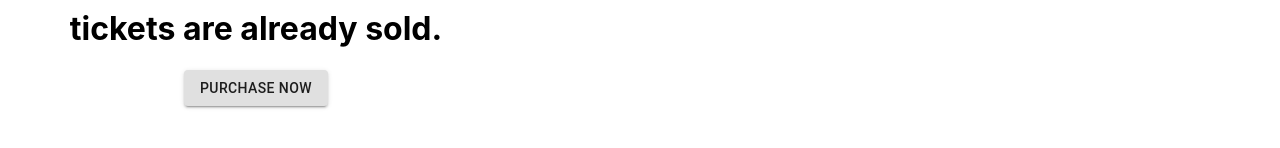
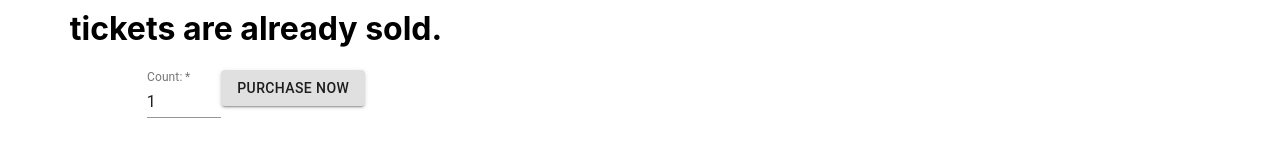
Before and after one commit to CS601-F21/project4-keshashah, a React (Create React App) app in the folder client_ticketbooth/: page /Event/1 in a window 1280 px wide. Shown: the part 366-514 px from the top of the page. Built offline with nearby package versions, Linux system fonts and the light colour scheme; no server answers.

Commit message:
Added front end for purchasing tickets

```diff
--- a/client_ticketbooth/src/components/EventPage/ShowEventDetails.js
+++ b/client_ticketbooth/src/components/EventPage/ShowEventDetails.js
@@ -1,9 +1,10 @@
-import React, {useEffect} from 'react';
+import React, {useState, useEffect} from 'react';
 import { useDispatch, useSelector } from 'react-redux';
 import Appbar from '../Reusables/Appbar.js';
 import { useParams } from 'react-router-dom';
 import {getEventById} from '../../state/action-creators/eventAction.js';
-import {Button} from '@material-ui/core';
+import {Button, TextField} from '@material-ui/core';
+import {purchaseTickets} from '../../state/action-creators/eventAction.js';
 
  function getDifferenceInDays(date1, date2) {
     const diffInMs = Math.abs(date2 - date1);
@@ -41,6 +42,18 @@ function ShowEventDetails() {
       dispatch(getEventById(id));
     }, [id]);
 
+    const [tickets, setTickets] = useState(1);
+
+    const onPurchaseButtonClick = () => {
+        const newtickets = {
+            userId: 1, //HARDCODED
+            eventId: id,
+            count: tickets
+          }
+        dispatch(purchaseTickets(newtickets));
+      };
+
+
     // const [eventid, setEventid] = React.useState(null);
 
 
@@ -65,13 +78,28 @@ function ShowEventDetails() {
                         <h4> {getDifferenceInSeconds(new Date(eventDetail.startTime),new Date())} second(s),</h4>
                         <br/>
                         <h1>{eventDetail.ticketsSold} tickets are already sold. </h1>
+                        <div>
+
+                            <TextField style = {{width:"20%"}}
+                                required
+                                id="outlined-required"
+                                label="Count:"
+                                type="number"
+                                InputProps={{
+                                    inputProps: {
+                                        max: 10, min: 1
+                                    }
+                                }}
+                                value={tickets}
+                                onChange={(e) => setTickets(e.target.value)}
+                            />
 
                             <Button variant="contained"
-                                // onClick={() => { viewEvent(row); }}
-                            >
+                                    onClick={() => { onPurchaseButtonClick(); }}>
                                 PURCHASE NOW
                             </Button>
-                            </div>
+                        </div>
+                        </div>
 
                     </div>
 
--- a/client_ticketbooth/src/state/action-creators/eventAction.js
+++ b/client_ticketbooth/src/state/action-creators/eventAction.js
@@ -52,6 +52,18 @@ export const getAllEvents = () => async (dispatch) => {
   };
 
 
+  export const purchaseTickets = (ticket) => async (dispatch) => {
+    axios.post(`${server}/api/ticket/`, ticket)
+      .then((response) => {
+        alert(response.data);
+        return true;
+      })
+      .catch((err) => {
+        alert(err);
+        return false;
+      });
+  };
+
   export const logout = (history) => async (dispatch) => {
         dispatch({
           type: LOGOUT_SUCCESS,
```
